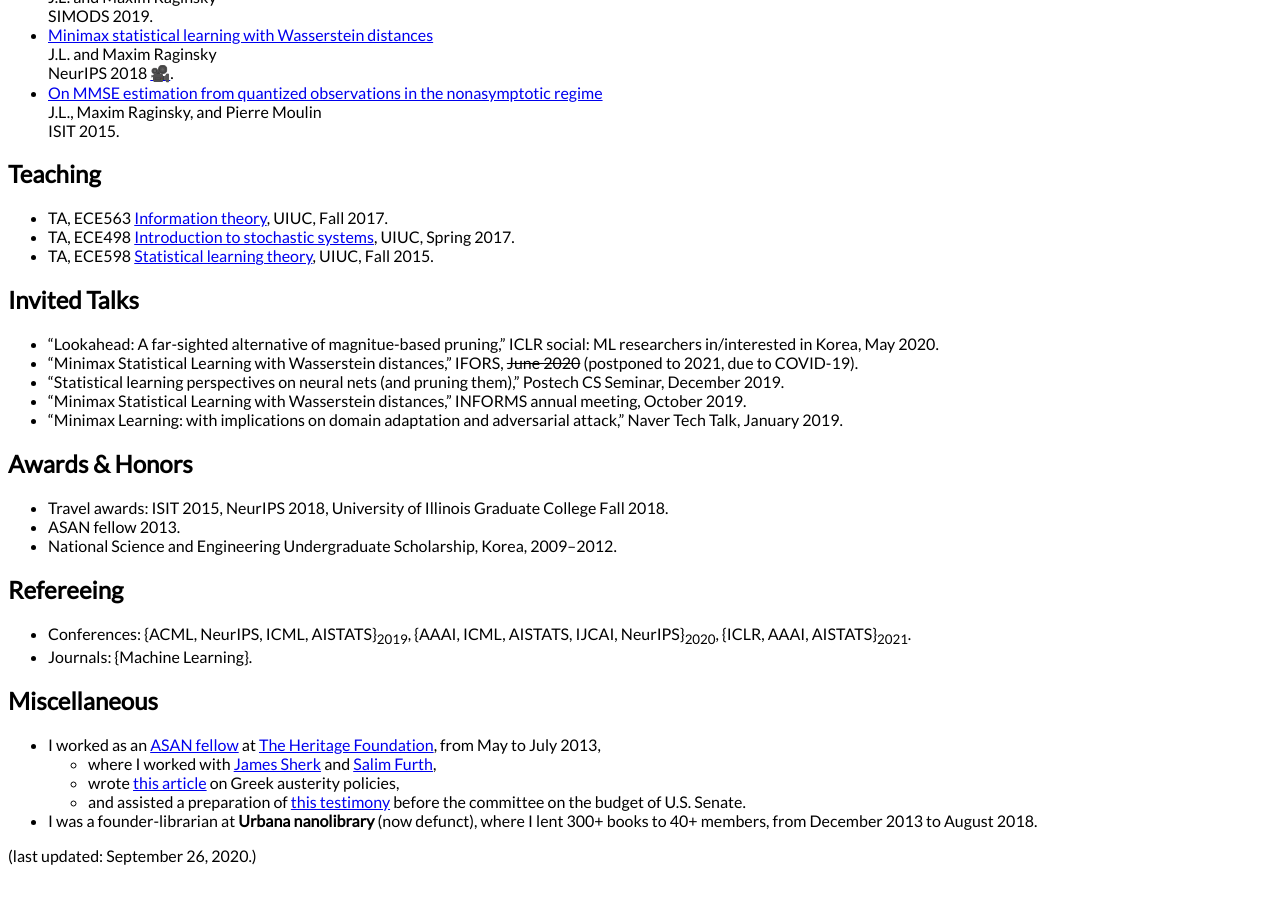
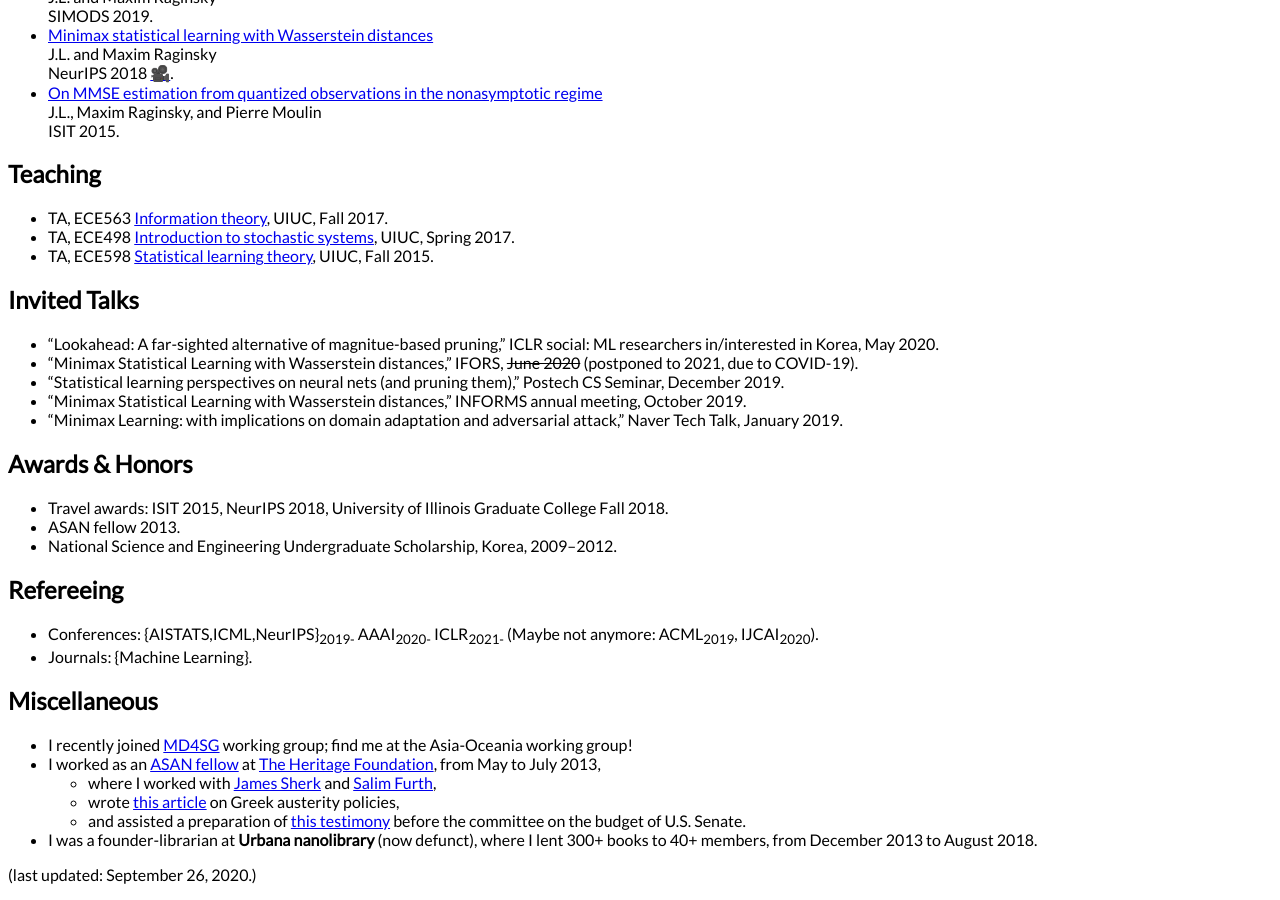
Before and after one commit to jaeho-lee/jaeho-lee.github.io, a Jekyll site: the page built from index.md, in a window 1280 px wide and 900 px high, scrolled down 1038 px. Built offline with Jekyll 4.4.1, drawn with Linux system fonts in a browser that asks for light colours; emoji names are drawn with the system emoji font.

Commit message:
Update index.md

```diff
--- a/index.md
+++ b/index.md
@@ -64,10 +64,11 @@ ISIT 2015.
 * National Science and Engineering Undergraduate Scholarship, Korea, 2009–2012.
 
 ## Refereeing
-* Conferences: {ACML, NeurIPS, ICML, AISTATS}<sub>2019</sub>, {AAAI, ICML, AISTATS, IJCAI, NeurIPS}<sub>2020</sub>, {ICLR, AAAI, AISTATS}<sub>2021</sub>.
+* Conferences: {AISTATS,ICML,NeurIPS}<sub>2019-</sub> AAAI<sub>2020-</sub> ICLR<sub>2021-</sub> (Maybe not anymore: ACML<sub>2019</sub>, IJCAI<sub>2020</sub>).
 * Journals: {Machine Learning}.
 
 ## Miscellaneous
+* I recently joined [MD4SG](http://md4sg.com/) working group; find me at the Asia-Oceania working group!
 * I worked as an [ASAN fellow](https://www.asanacademy.org/kor/main/index.php) at [The Heritage Foundation](https://www.heritage.org), from May to July 2013,
 	* where I worked with [James Sherk](https://www.heritage.org/staff/james-sherk) and [Salim Furth](https://www.heritage.org/staff/salim-furth),
 	* wrote [this article](https://www.dailysignal.com/2013/06/25/greece-austerity-doesnt-involve-public-sector-layoffs/) on Greek austerity policies,
```
